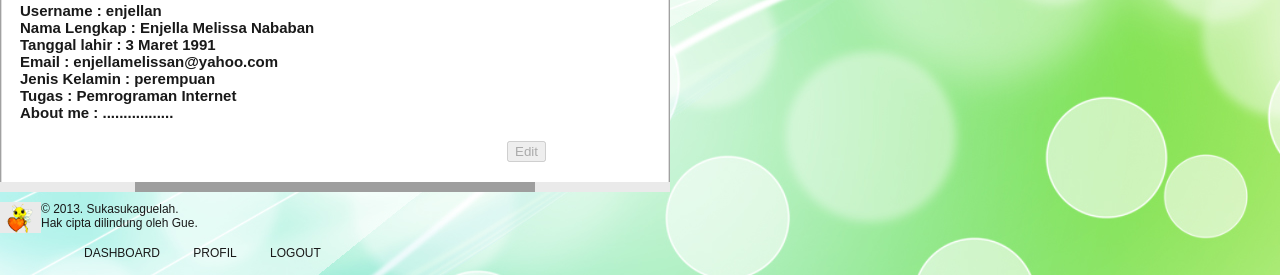
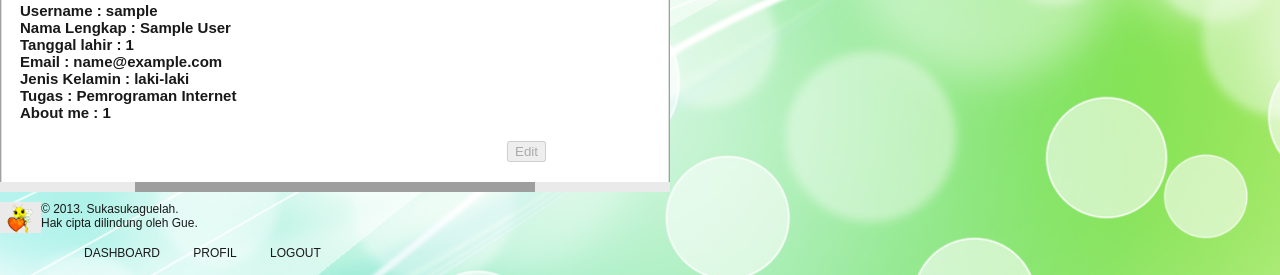
Before and after one commit to enjellamelissan/TUBES2_IF3038, a PHP site: page /profil.php in a window 1280 px wide. Shown: the part 645-920 px from the top of the page. Run offline with PHP 8.4, Linux system fonts and the light colour scheme; the visitor is signed in with stand-in values (Sample User, id 1); grey boxes are pictures that could not be loaded.

Commit message:
load profil dari database

```diff
--- a/profil.php
+++ b/profil.php
@@ -41,17 +41,17 @@ if(!isset( $_SESSION['myusername'])){
 							PROFIL
 						</div>
 						<div class="isi">
-							<img src="images/enjella.jpg" alt="gambar 1" height="400" width="600"/>
+							<img src=<?php echo $_SESSION['avatar'];?> alt="gambar 1" height="400" width="600"/>
 						</div>
 
 
-						<div class="profilefont"> Username		: enjellan </div>
-						<div class="profilefont"> Nama Lengkap	: Enjella Melissa Nababan </div>
-						<div class="profilefont"> Tanggal lahir : 3 Maret 1991 </div>
-						<div class="profilefont"> Email			: enjellamelissan@yahoo.com </div>
-						<div class="profilefont"> Jenis Kelamin : perempuan </div>
+						<div class="profilefont"> Username		: <?php echo $_SESSION['myusername'];?> </div>
+						<div class="profilefont"> Nama Lengkap	: <?php echo $_SESSION['fullname'];?> </div>
+						<div class="profilefont"> Tanggal lahir : <?php echo $_SESSION['birthdate'];?> </div>
+						<div class="profilefont"> Email			: <?php echo $_SESSION['email'];?> </div>
+						<div class="profilefont"> Jenis Kelamin : <?php if ($_SESSION['gender'] == 'M') echo 'laki-laki'; else echo 'perempuan';?> </div>
                                                 <div class="profilefont"> Tugas : Pemrograman Internet </div>
-						<div class="profilefont"> About me		: ................. </div>
+						<div class="profilefont"> About me		: <?php echo $_SESSION['about'];?> </div>
 						<div class="register-submit"><input type="button" name="register" value="Edit" disabled="able" id="form-button"  /></div>
 
 
--- a/register.php
+++ b/register.php
@@ -34,7 +34,7 @@ $about=$_POST['about'];
 
 
 // To protect MySQL injection (more detail about MySQL injection)
-$sql="INSERT INTO $tbl_name(username,password,fullname,birthdate,email,avatar,about) VALUES ('$username',sha1('$password'),'$fullname','$birthdate','$email','$avatar','$about')";
+$sql="INSERT INTO $tbl_name(username,password,fullname,birthdate,email,avatar,gender,about) VALUES ('$username',sha1('$password'),'$fullname','$birthdate','$email','$avatar',$gender,'$about')";
 $result=mysql_query($sql);
 
 header("location:index.php?status=4");
```
Also changed, not shown: login.php (+8 -1 lines).
